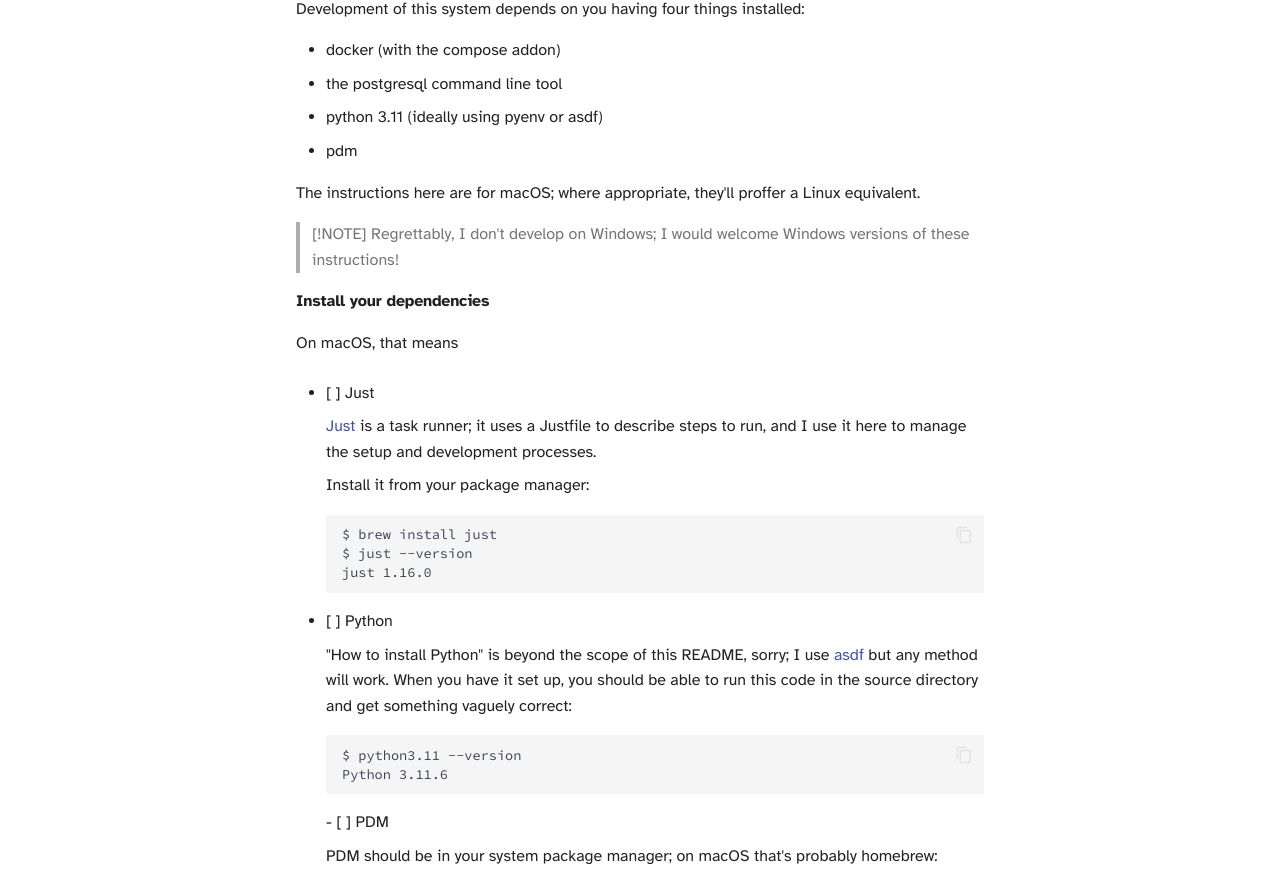
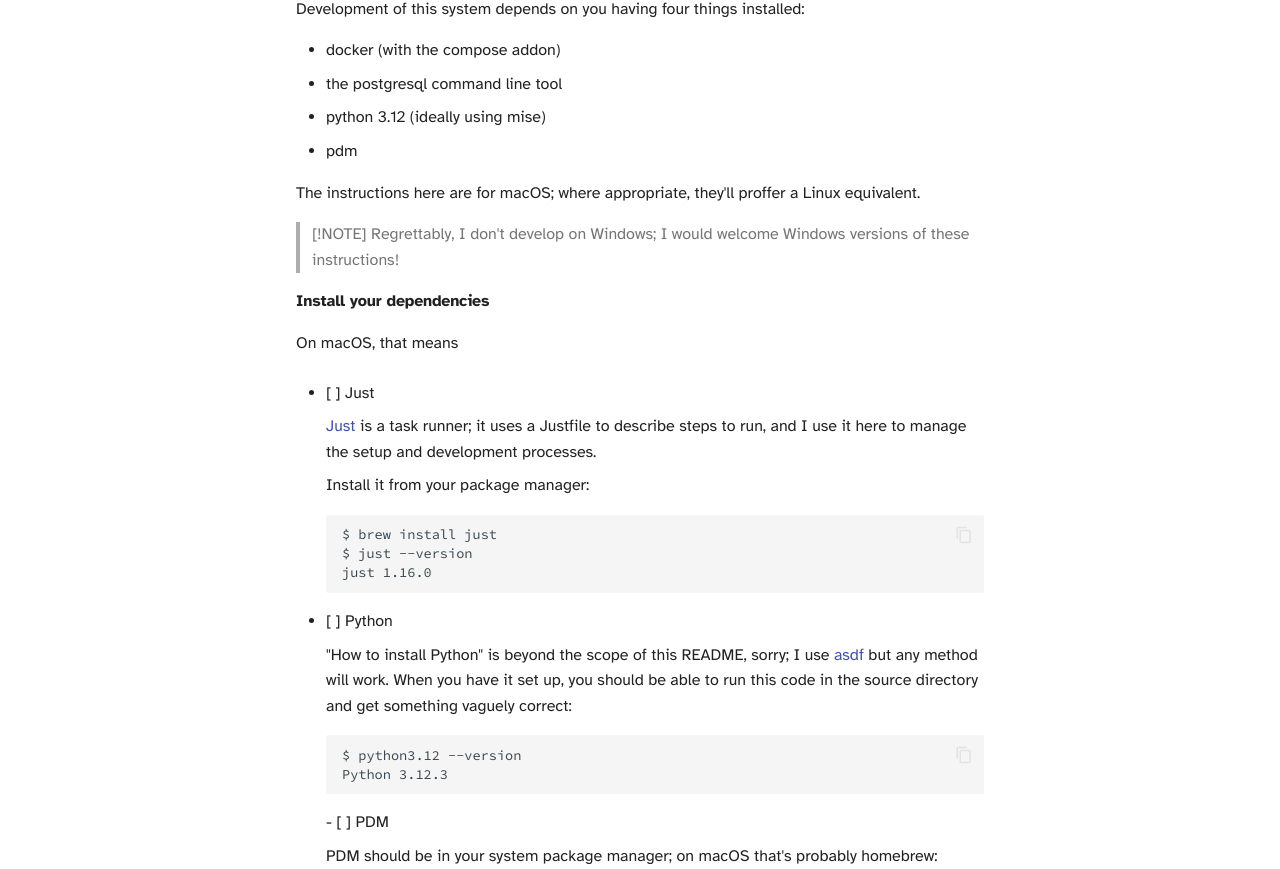
Before and after one commit to WorldconVotingSystems/nomnom, an MkDocs documentation site: the page built from docs/docs/dev/index.md, in a window 1280 px wide and 1400 px high. Shown: the part 277-1146 px from the top of the window. Built offline with MkDocs 1.6.1 and Material for MkDocs 9.7.7, drawn with Linux system fonts in a browser that asks for light colours; comment, search, counter and statistics services are not loaded.

Commit message:
Update NomNom to Python 3.12

````diff
--- a/docs/docs/dev/index.md
+++ b/docs/docs/dev/index.md
@@ -4,7 +4,7 @@ Development of this system depends on you having four things installed:
 
 * docker (with the compose addon)
 * the postgresql command line tool
-* python 3.11 (ideally using pyenv or asdf)
+* python 3.12 (ideally using mise)
 * pdm
 
 The instructions here are for macOS; where appropriate, they'll proffer a Linux equivalent.
@@ -37,8 +37,8 @@ On macOS, that means
     something vaguely correct:
 
     ```shellsession
-    $ python3.11 --version
-    Python 3.11.6
+    $ python3.12 --version
+    Python 3.12.3
     ```
 - [ ] PDM
 
--- a/pyproject.toml
+++ b/pyproject.toml
@@ -65,6 +65,9 @@ dev = [
     "pytest-lazy-fixtures>=1.0.5",
     "pytest-profiling>=1.7.0",
     "nplusone>=1.0.0",
+    # This is only needed here because django-test-plus doesn't
+    # correctly model a dependency on setuptools for versions over 3.12
+    "setuptools>=69.5.1;python_version>='3.12'",
 ]
 
 [tool.pdm.resolution.overrides]
````
Also changed, not shown: .pre-commit-config.yaml, 3 other files.
